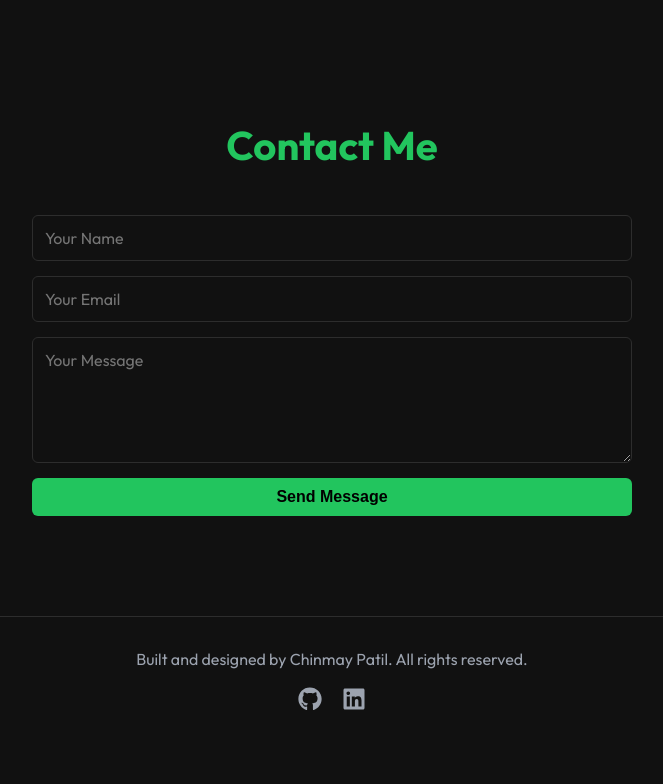
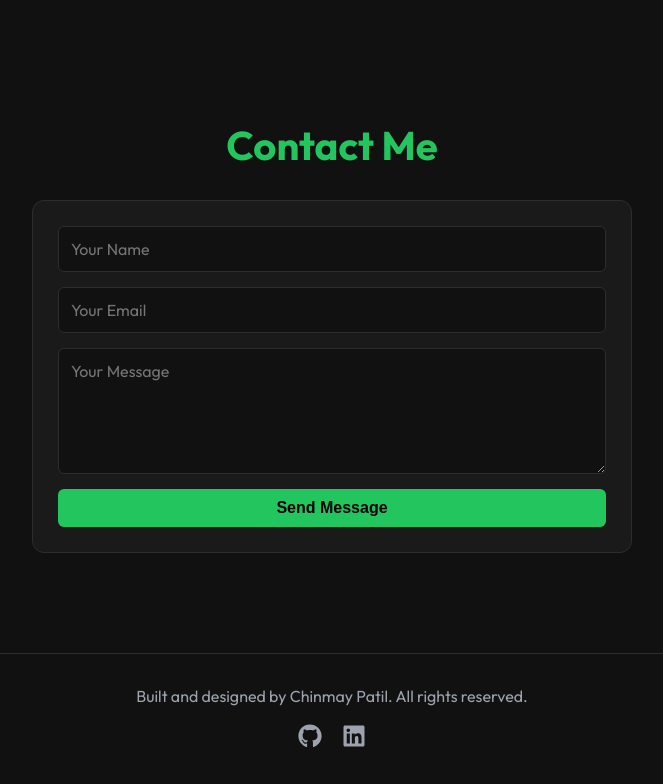
Before and after one commit to ChinmayPatil00/My-Portfolio, a React (Create React App) app in the folder client/: page / in a window 1280 px wide. Shown: the part 3873-4657 px from the top of the page, without its empty margins (308-971 px from the left). Before the commit the page ends 4620 px from the top, so only its background shows below. Built offline with nearby package versions, Linux system fonts and the light colour scheme; the HTML template or start-up script is replaced by a standard one.

Commit message:
Center Contact Me heading and add solid card styling to form

```diff
--- a/client/src/components/Contact.js
+++ b/client/src/components/Contact.js
@@ -55,9 +55,9 @@
 
   return (
     <section className="contact-section" id="contact">
-      <form className="contact-form" onSubmit={handleSubmit}>
+      <h2>Contact Me</h2>
 
-        <h2>Contact Me</h2>
+      <form className="contact-form solid-card" onSubmit={handleSubmit}>
 
         <input
           type="text"
```
